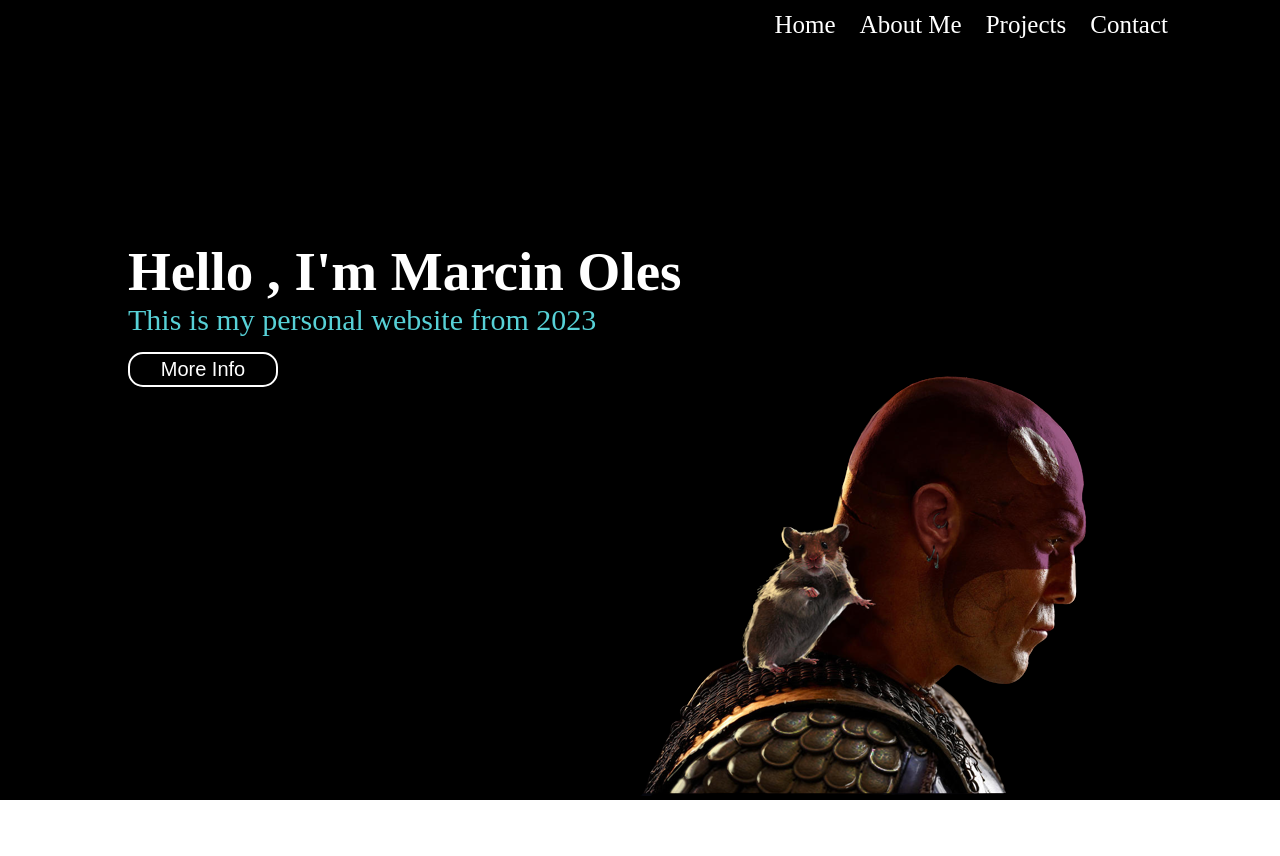
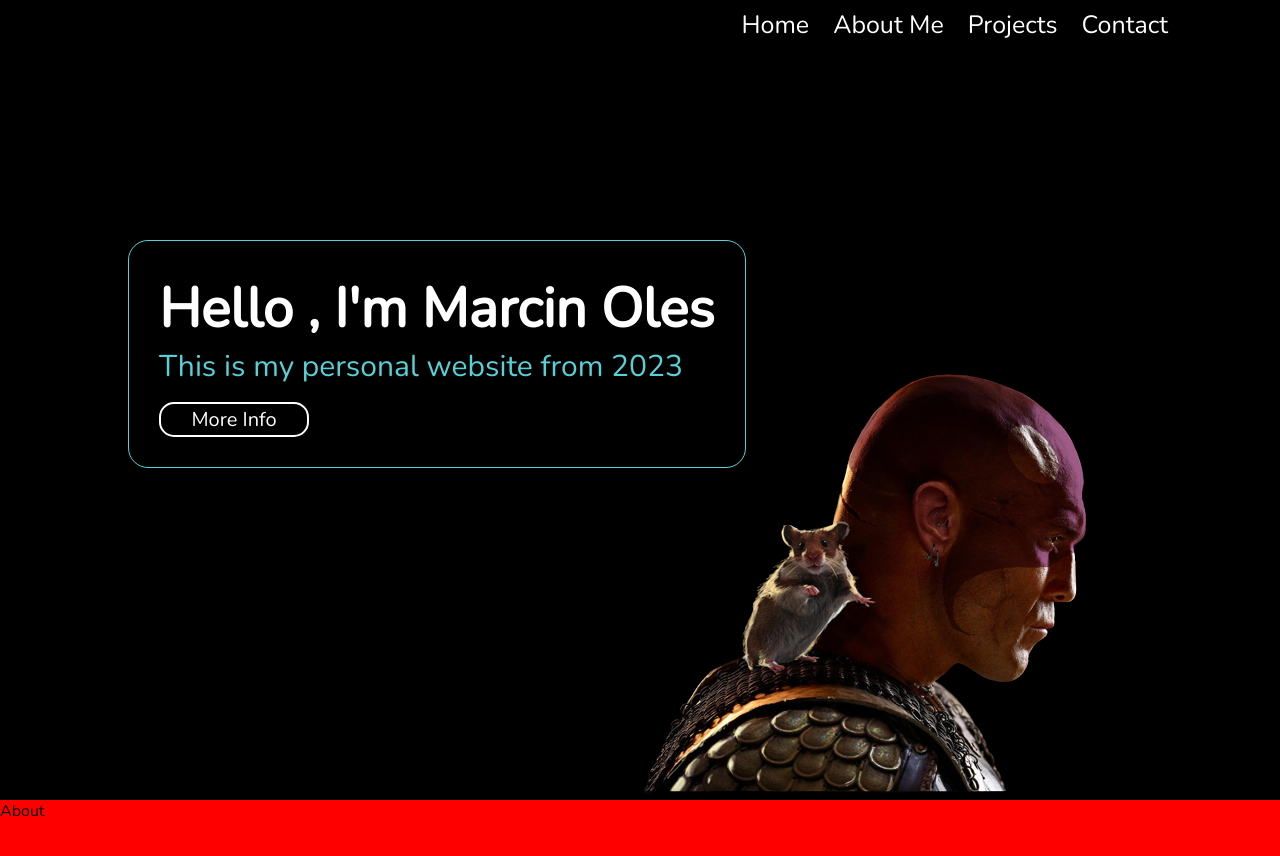
Before and after one commit to marcinoles87/mysite, a React (Create React App) app: page / in a window 1280 px wide. Shown: the top 856 px of the page. Before the commit the page ends 800 px from the top, so only its background shows below. Built offline with nearby package versions, Linux system fonts and the light colour scheme.

Commit message:
add about section

```diff
--- a/public/index.html
+++ b/public/index.html
@@ -10,6 +10,9 @@
       content="Web site created using create-react-app"
     />
     <link rel="apple-touch-icon" href="%PUBLIC_URL%/logo192.png" />
+    <link rel="preconnect" href="https://fonts.googleapis.com">
+<link rel="preconnect" href="https://fonts.gstatic.com" crossorigin>
+<link href="https://fonts.googleapis.com/css2?family=Nunito:wght@300&family=Roboto+Condensed&family=Teko&display=swap" rel="stylesheet">
     <!--
       manifest.json provides metadata used when your web app is installed on a
       user's mobile device or desktop. See https://developers.google.com/web/fundamentals/web-app-manifest/
--- a/src/App.js
+++ b/src/App.js
@@ -3,6 +3,7 @@ import React from 'react';
 import Navigation from './components/Navigation';
 import Header from './components/Header';
 import Main from './components/Main';
+import About from './components/About';
 
 import './App.scss';
 
@@ -13,12 +14,17 @@ function App() {
 
         <div className='app-container'>
 
+
             <Navigation></Navigation>
             <Header></Header>
             <Main></Main>
 
         </div>
 
+        <div className='about-container'>
+              <About></About>
+          </div>
+
     </div>
   );
 }
--- /dev/null
+++ b/src/components/About.js
@@ -0,0 +1,11 @@
+import React from 'react'
+
+import './about.scss'
+
+function About() {
+  return (
+    <div>About</div>
+  )
+}
+
+export default About
--- /dev/null
+++ b/src/components/about.scss
@@ -0,0 +1,6 @@
+.about-container{
+    position: relative;
+    background-color: red;
+    width: 100vw;
+    height: 100vh;
+}
--- a/src/components/header.scss
+++ b/src/components/header.scss
@@ -3,6 +3,7 @@ $primary-color : rgb(87, 209, 215);
 .header-container{
     display: flex;
     flex-direction: row;
+
 
     .header-img{
         position: absolute;
@@ -18,7 +19,10 @@ $primary-color : rgb(87, 209, 215);
         position: absolute;
         top:30vh;
         left: 10vw;
+        padding: 30px;
         color:white;
+        border: 1px solid $primary-color;
+        border-radius: 20px;
 
         .header-info-text{
 
--- a/src/index.scss
+++ b/src/index.scss
@@ -2,4 +2,7 @@
   margin: 0;
   padding: 0;
   box-sizing: border-box;
+  font-family: 'Nunito', sans-serif;
+  // font-family: 'Roboto Condensed', sans-serif;
+  // font-family: 'Teko', sans-serif;
 }
```
